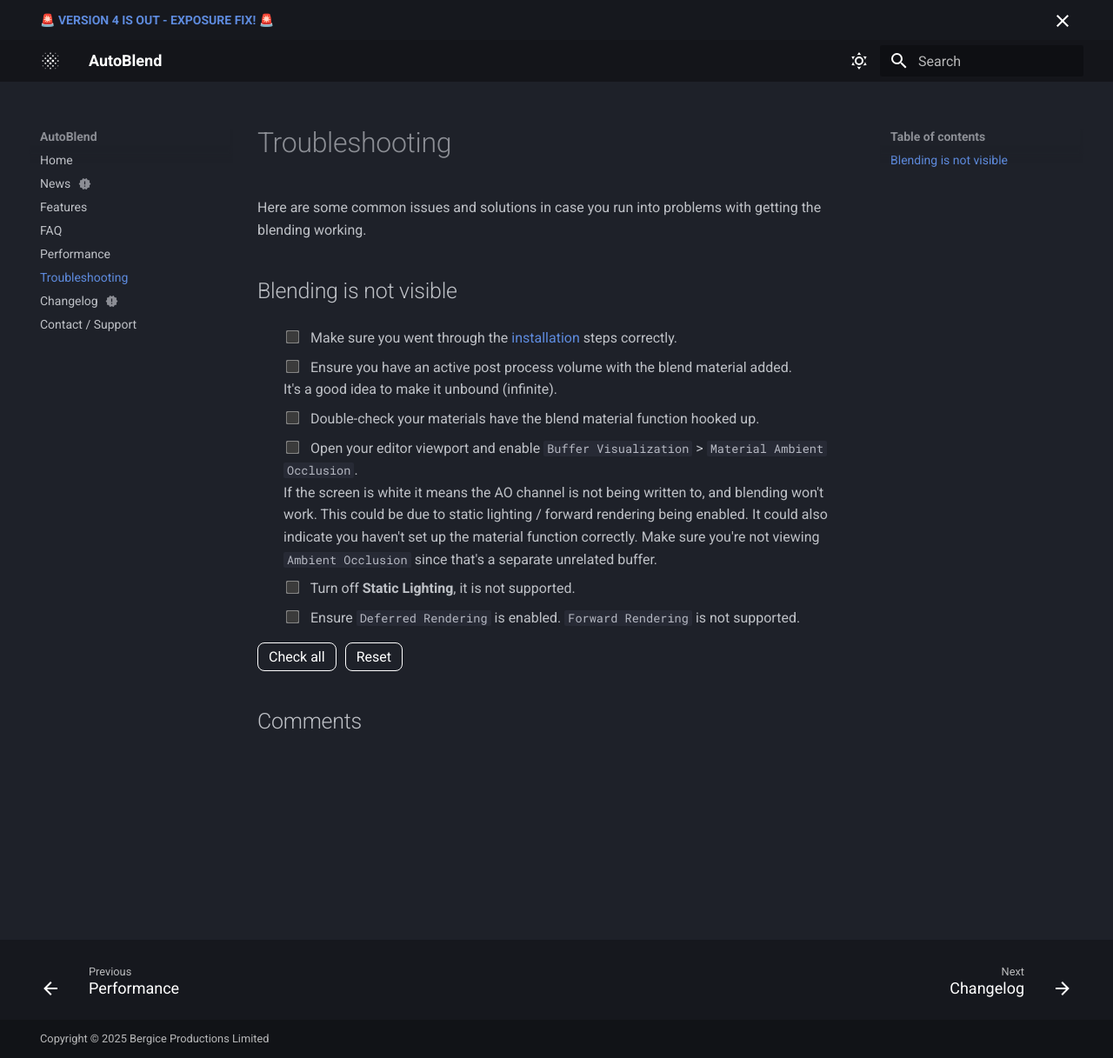
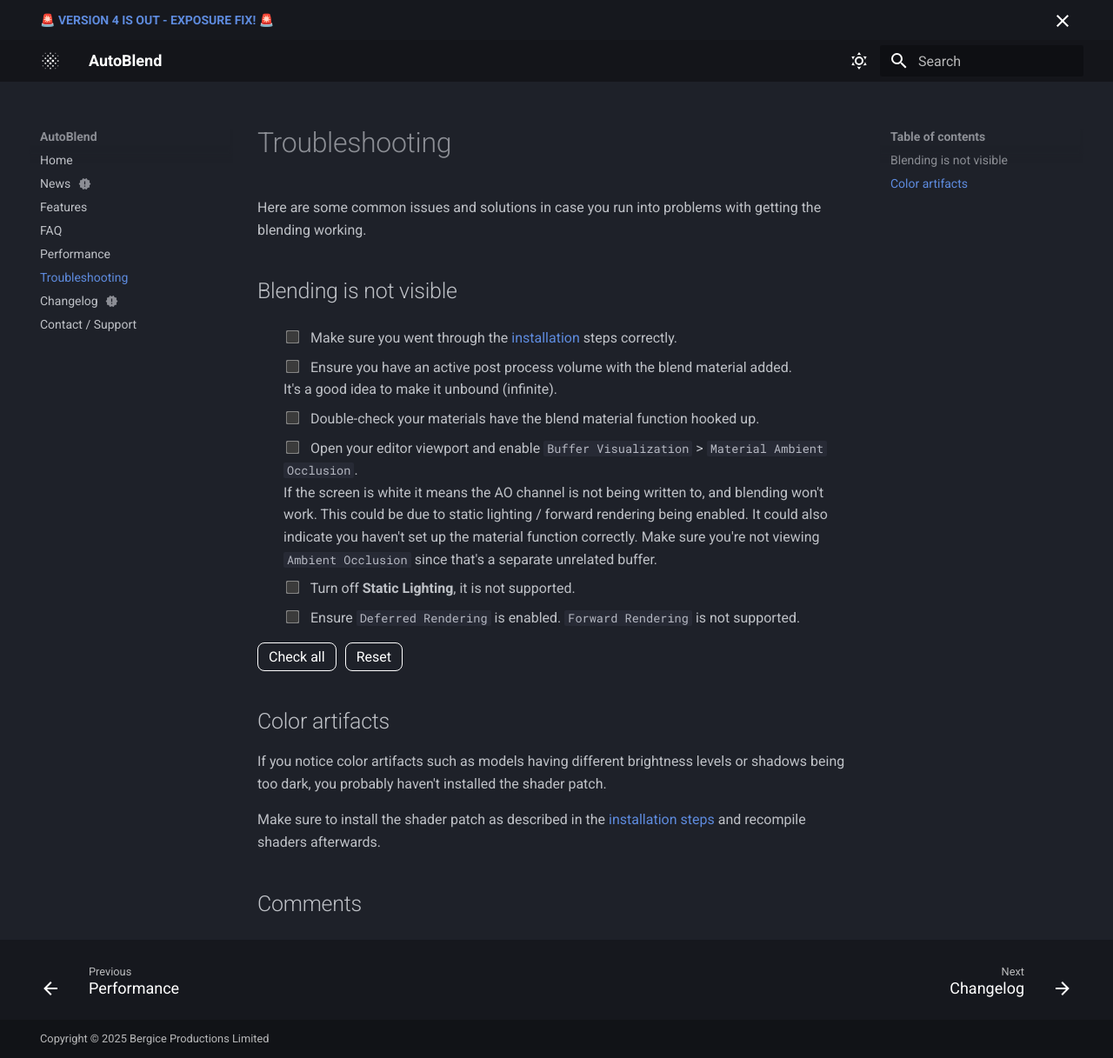
Before and after one commit to bergice/autoblend, an MkDocs documentation site: the page built from docs/troubleshooting.md, in a window 1280 px wide and 1217 px high. Shown: the whole window at 87% size. Built offline with MkDocs 1.6.1 and Material for MkDocs 9.7.7, drawn with Linux system fonts in a browser that asks for light colours; comment, search, counter and statistics services are not loaded.

Commit message:
Update wiki to help people who have color artifacts. See https://forums.unrealengine.com/t/bergice-autoblend/2650330/2

```diff
--- a/docs/troubleshooting.md
+++ b/docs/troubleshooting.md
@@ -123,3 +123,10 @@
   });
 })();
 </script>
+
+## Color artifacts
+
+If you notice color artifacts such as models having different brightness levels or shadows being too dark,
+you probably haven't installed the shader patch.
+
+Make sure to install the shader patch as described in the [installation steps](/autoblend/#setup) and recompile shaders afterwards.
```
Also changed, not shown: docs/index.md (+1 -0 lines).
